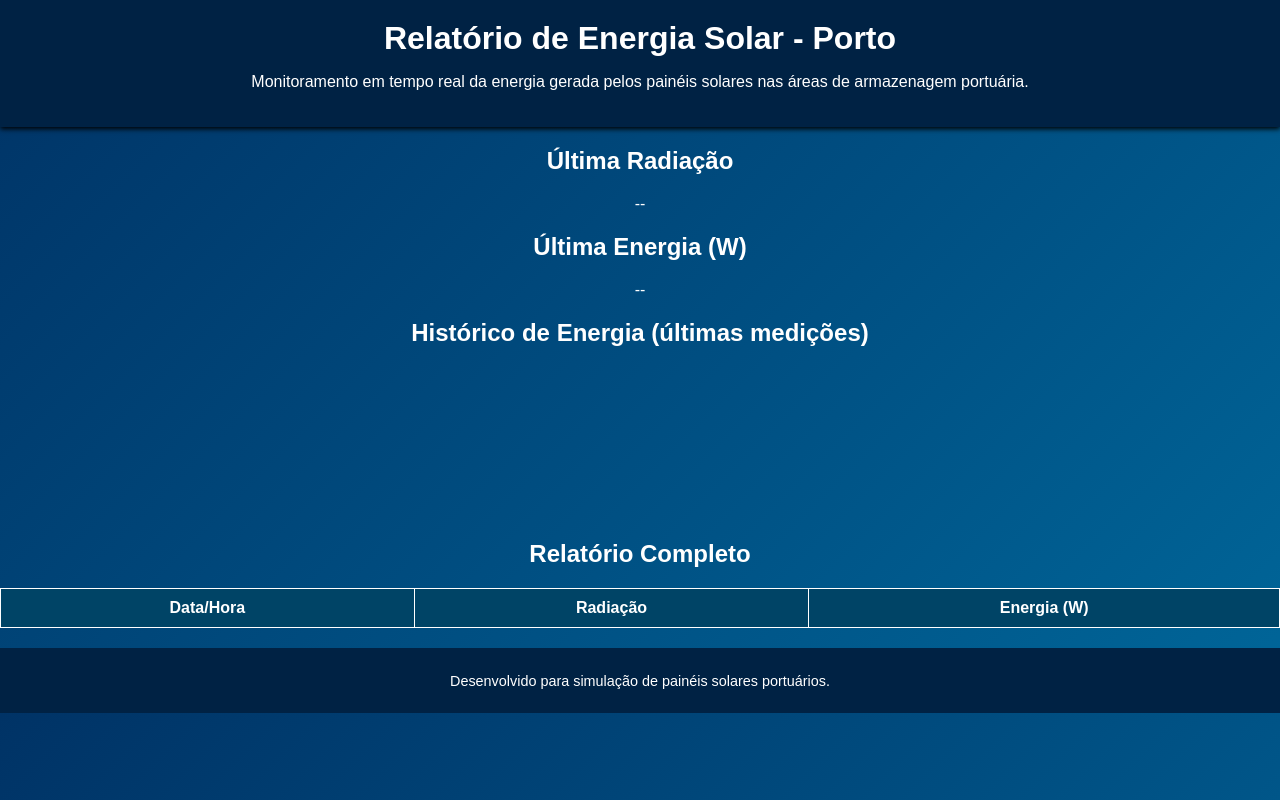
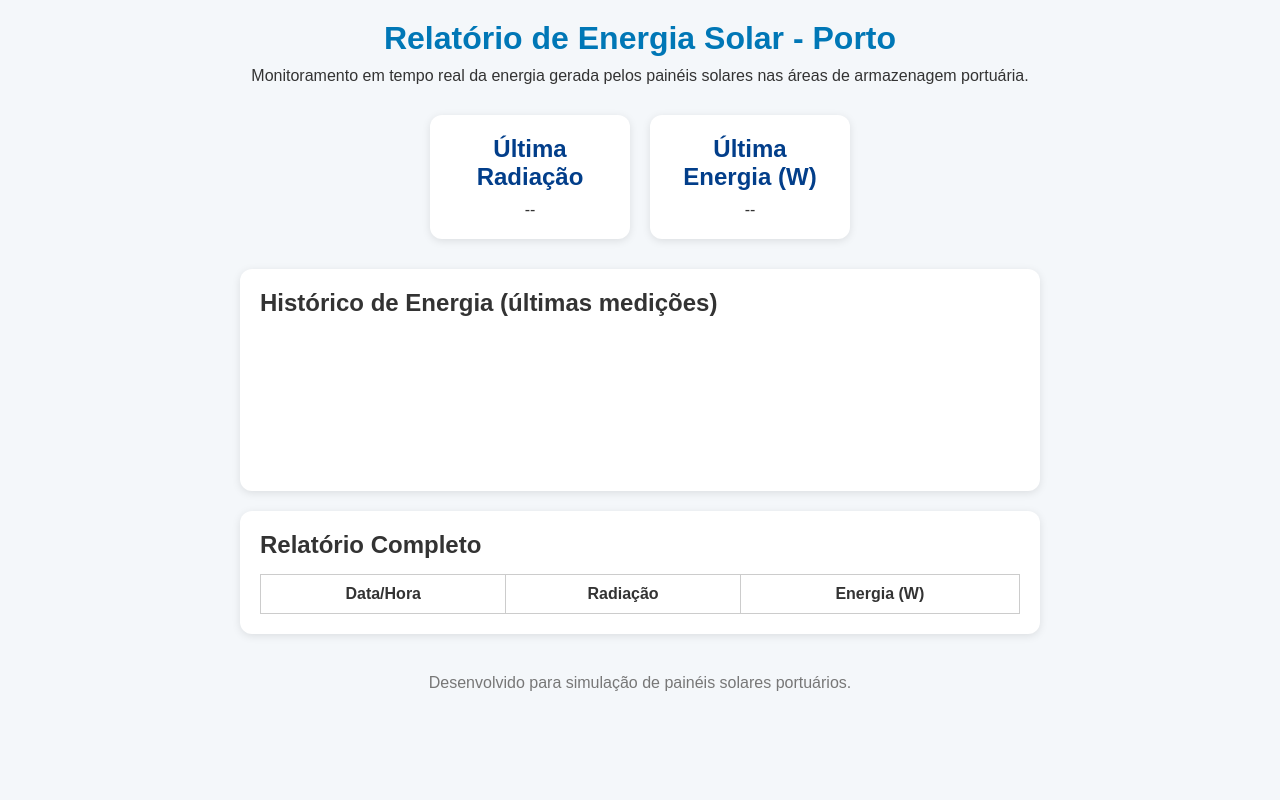
Before and after one commit to MiguelHelen/painel-solar-api, a website: page public/index.html in a window 1280 px wide. Drawn offline with nearby package versions, Linux system fonts and the light colour scheme; no server answers.

Commit message:
Update style.css

```diff
--- a/public/style.css
+++ b/public/style.css
@@ -1,56 +1,77 @@
+* {
+    margin: 0;
+    padding: 0;
+    box-sizing: border-box;
+}
+
 body {
-    margin: 0;
-    font-family: Arial, sans-serif;
-    background: linear-gradient(135deg, #003366, #006699);
-    color: #fff;
+    font-family: 'Arial', sans-serif;
+    background: #f4f7fa;
+    color: #333;
+    padding: 20px;
+}
+
+header {
+    text-align: center;
+    margin-bottom: 30px;
+}
+
+header h1 {
+    font-size: 2rem;
+    color: #0077b6;
+}
+
+header p {
+    margin-top: 10px;
+}
+
+.info {
+    display: flex;
+    justify-content: center;
+    gap: 20px;
+    margin-bottom: 30px;
+}
+
+.card {
+    background: #fff;
+    padding: 20px;
+    border-radius: 12px;
+    box-shadow: 0 2px 8px rgba(0,0,0,0.1);
+    width: 200px;
     text-align: center;
 }
 
-header {
-    background: #002244;
-    padding: 20px;
-    box-shadow: 0 2px 5px #000;
+.card h2 {
+    margin-bottom: 10px;
+    color: #023e8a;
 }
 
-h1 {
-    margin: 0;
-    font-size: 2em;
-}
-
-.relatorio {
+.grafico, .tabela {
+    margin: 20px auto;
+    max-width: 800px;
+    background: #fff;
     padding: 20px;
-    max-width: 900px;
-    margin: auto;
-    background: rgba(255, 255, 255, 0.1);
-    border-radius: 10px;
-    margin-top: 20px;
-    box-shadow: 0 4px 10px rgba(0,0,0,0.3);
+    border-radius: 12px;
+    box-shadow: 0 2px 8px rgba(0,0,0,0.1);
 }
 
 table {
     width: 100%;
     border-collapse: collapse;
-    margin: 20px 0;
-    background: rgba(255, 255, 255, 0.2);
+    margin-top: 15px;
+}
+
+table, th, td {
+    border: 1px solid #ccc;
 }
 
 th, td {
     padding: 10px;
-    border: 1px solid #fff;
-}
-
-th {
-    background: #004466;
-}
-
-#grafico {
-    width: 100%;
-    height: 400px;
+    text-align: center;
 }
 
 footer {
-    margin-top: 20px;
-    padding: 10px;
-    background: #002244;
-    font-size: 0.9em;
+    text-align: center;
+    margin-top: 40px;
+    color: #777;
 }
```
